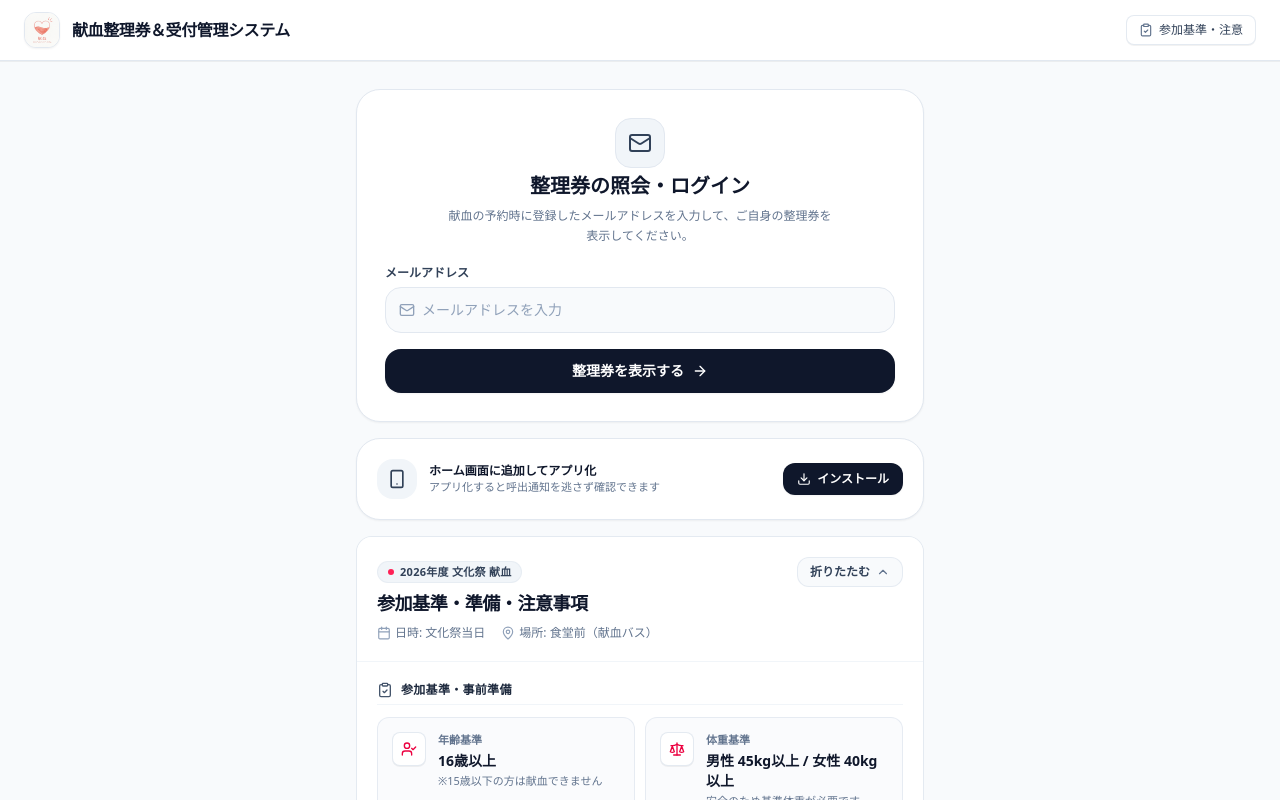
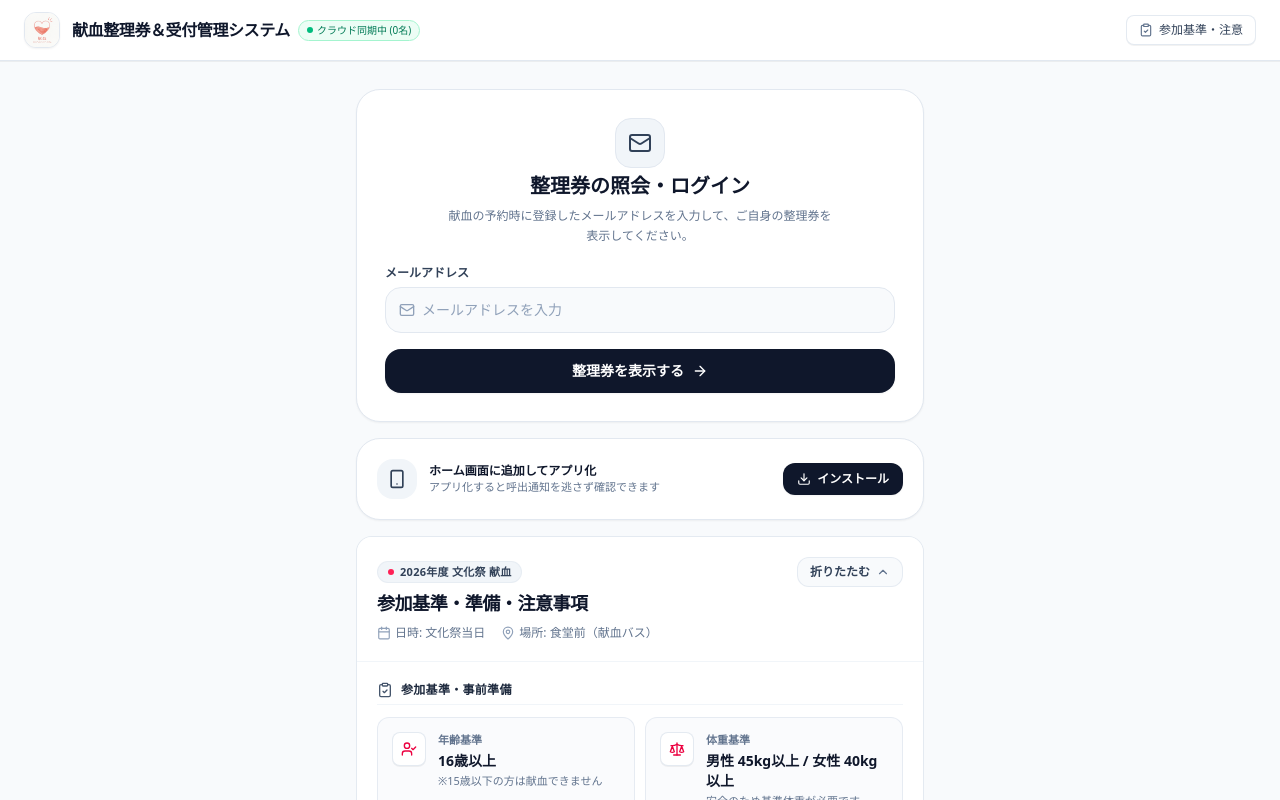
Before and after one commit to rocketdayo/donation, a React (Vite) app: page / in a window 1280 px wide. Shown: the top 800 px of the page. Built offline with nearby package versions, Linux system fonts and the light colour scheme; no server answers; the database is empty.

Commit message:
feat(header): add Firebase connection and ticket count display
Display the real-time Firebase connection status and current ticket count in the header. Additionally, update the spreadsheet sync notice to emphasize persistent cloud data storage.

```diff
--- a/src/App.tsx
+++ b/src/App.tsx
@@ -226,6 +226,8 @@ export const App: React.FC = () => {
         waitingCount={waitingCount}
         callingCount={callingCount}
         completedCount={completedCount}
+        isFirebaseConnected={isFirebaseConnected}
+        ticketCount={tickets.length}
       />
 
       {/* Main Area */}
--- a/src/components/Header.tsx
+++ b/src/components/Header.tsx
@@ -31,6 +31,8 @@ interface HeaderProps {
   waitingCount: number;
   callingCount: number;
   completedCount: number;
+  isFirebaseConnected?: boolean;
+  ticketCount?: number;
 }
 
 export const Header: React.FC<HeaderProps> = ({
@@ -47,6 +49,8 @@ export const Header: React.FC<HeaderProps> = ({
   waitingCount,
   callingCount,
   completedCount,
+  isFirebaseConnected,
+  ticketCount = 0,
 }) => {
   const [logoError, setLogoError] = useState(false);
 
@@ -76,6 +80,7 @@ export const Header: React.FC<HeaderProps> = ({
               </div>
             )}
             <div className="min-w-0">
+              <div className="flex items-center gap-2">
                 <h1 className="text-sm sm:text-base font-bold text-slate-900 tracking-tight flex items-center gap-2 truncate">
                   献血整理券＆受付管理システム
                   {isAdminMode && (
@@ -84,6 +89,20 @@ export const Header: React.FC<HeaderProps> = ({
                     </span>
                   )}
                 </h1>
+                {isFirebaseConnected !== undefined && (
+                  <span
+                    className={`hidden sm:inline-flex items-center gap-1 px-2 py-0.5 rounded-full text-[10px] font-medium border ${
+                      isFirebaseConnected
+                        ? 'bg-emerald-50 text-emerald-700 border-emerald-200'
+                        : 'bg-amber-50 text-amber-700 border-amber-200'
+                    }`}
+                    title={isFirebaseConnected ? `Firebaseクラウド同期中: ${ticketCount}名保存済み` : 'ローカル保存中（接続待機）'}
+                  >
+                    <span className={`w-1.5 h-1.5 rounded-full ${isFirebaseConnected ? 'bg-emerald-500 animate-pulse' : 'bg-amber-400'}`}></span>
+                    {isFirebaseConnected ? `クラウド同期中 (${ticketCount}名)` : 'ローカル保存'}
+                  </span>
+                )}
+              </div>
             </div>
           </div>
 
--- a/src/components/SpreadsheetSyncModal.tsx
+++ b/src/components/SpreadsheetSyncModal.tsx
@@ -202,13 +202,16 @@ export const SpreadsheetSyncModal: React.FC<SpreadsheetSyncModalProps> = ({
         </div>
 
         {/* Operation Policy Notice */}
-        <div className="mt-4 p-3.5 rounded-xl bg-slate-50 border border-slate-200 text-xs text-slate-600 space-y-1">
+        <div className="mt-4 p-3.5 rounded-xl bg-slate-50 border border-slate-200 text-xs text-slate-600 space-y-1.5">
           <div className="flex items-center gap-1.5 font-bold text-slate-800">
             <ShieldCheck className="w-4 h-4 text-emerald-600" />
-            <span>安心・高速な単方向データ連携</span>
+            <span>安心・永続的なクラウド保存（Firebase自動同期）</span>
           </div>
           <p className="leading-relaxed text-[11px] text-slate-600">
-            スプレッドシートは「予約者名簿の最初の読み込み」のみに使用します。読み込み後の呼出・進行状況（問診検査中・採血中等）やくじ引き結果はアプリ内部とクラウドで即座に同期され、スプレッドシート側への自動送信は行われません。受付終了後や記録が必要な時は、STEP 2からワンクリックで結果をコピーして貼り付けられます。
+            スプレッドシートは「予約者名簿の最初の読み込み」のみに使用します。<strong>一度読み込まれた名簿データや呼出・進行状況・くじ引き結果はFirebaseクラウドにリアルタイム保存されるため、ブラウザを閉じたり翌朝以降にアクセスしても再取得の必要なくデータがそのまま維持されます。</strong>
+          </p>
+          <p className="leading-relaxed text-[11px] text-slate-500">
+            ※イベント終了後やスプレッドシートに最新状況を戻したいときは、下の【STEP 2】からワンクリックで結果をコピーして貼り付けられます。
           </p>
         </div>
 
```
Lines whose indentation alone changed are shown as unchanged.
